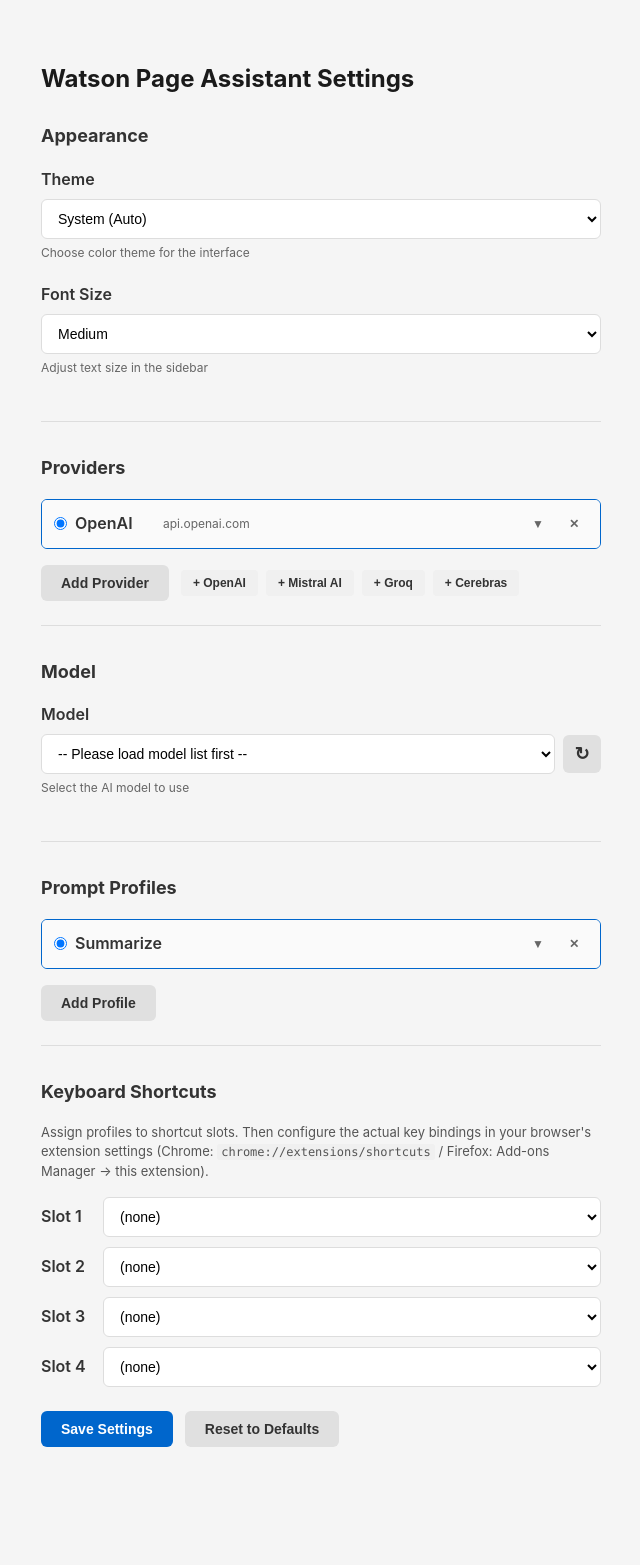
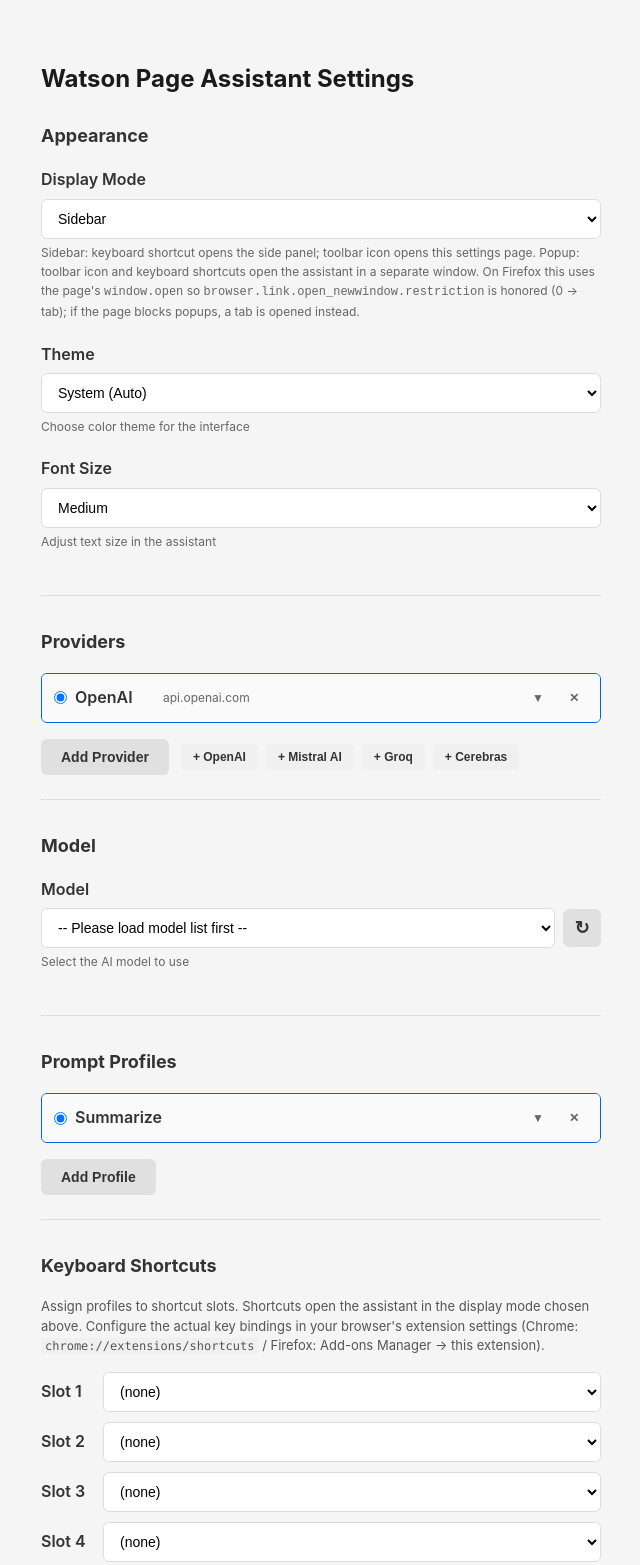
Before and after one commit to gslin/watson-page-assistant, a browser extension: page src/options/options.html in a window 1280 px wide. Shown: the top 1565 px of the page, without its empty margins (319-959 px from the left). Before the commit the page ends 1507 px from the top, so only its background shows below. Drawn offline with Linux system fonts and the light colour scheme.

Commit message:
feat: add display mode setting on the options page.

```diff
--- a/src/common/storage.js
+++ b/src/common/storage.js
@@ -63,7 +63,8 @@ export const defaultSettings = {
     }
   ],
   activeProfileId: 'profile-default',
-  model: 'gpt-4o-mini'
+  model: 'gpt-4o-mini',
+  displayMode: 'sidebar'
 };
 
 /**
--- a/src/options/options.html
+++ b/src/options/options.html
@@ -13,6 +13,15 @@
     <form id="settings-form">
       <section class="settings-section">
         <h2>Appearance</h2>
+
+        <div class="form-group">
+          <label for="displayMode">Display Mode</label>
+          <select id="displayMode" name="displayMode">
+            <option value="sidebar">Sidebar</option>
+            <option value="popup">Popup</option>
+          </select>
+          <small>Sidebar: keyboard shortcut opens the side panel; toolbar icon opens this settings page. Popup: toolbar icon and keyboard shortcuts open the assistant in a separate window. On Firefox this uses the page's <code>window.open</code> so <code>browser.link.open_newwindow.restriction</code> is honored (0 → tab); if the page blocks popups, a tab is opened instead.</small>
+        </div>
 
         <div class="form-group">
           <label for="theme">Theme</label>
@@ -32,7 +41,7 @@
             <option value="large">Large</option>
             <option value="xlarge">Extra Large</option>
           </select>
-          <small>Adjust text size in the sidebar</small>
+          <small>Adjust text size in the assistant</small>
         </div>
       </section>
 
@@ -79,7 +88,7 @@
 
       <section class="settings-section">
         <h2>Keyboard Shortcuts</h2>
-        <p class="section-description">Assign profiles to shortcut slots. Then configure the actual key bindings in your browser's extension settings (Chrome: <code>chrome://extensions/shortcuts</code> / Firefox: Add-ons Manager → this extension).</p>
+        <p class="section-description">Assign profiles to shortcut slots. Shortcuts open the assistant in the display mode chosen above. Configure the actual key bindings in your browser's extension settings (Chrome: <code>chrome://extensions/shortcuts</code> / Firefox: Add-ons Manager → this extension).</p>
 
         <div class="shortcut-list">
           <div class="shortcut-row">
--- a/src/options/options.js
+++ b/src/options/options.js
@@ -33,6 +33,7 @@ const defaultSettings = {
   model: 'gpt-4.1-nano',
   theme: 'system',
   fontSize: 'medium',
+  displayMode: 'sidebar',
   autoSubmitPrompt: true
 };
 
@@ -63,6 +64,7 @@ const modelSelect = document.getElementById('model');
 const modelStatusEl = document.getElementById('model-status');
 const themeSelect = document.getElementById('theme');
 const fontSizeSelect = document.getElementById('fontSize');
+const displayModeSelect = document.getElementById('displayMode');
 const providerListEl = document.getElementById('provider-list');
 const addProviderBtn = document.getElementById('add-provider-btn');
 const profileListEl = document.getElementById('profile-list');
@@ -301,7 +303,7 @@ function renderProfiles() {
       profile.autoSubmit = e.target.checked;
     });
     autoLabel.appendChild(autoCheckbox);
-    autoLabel.appendChild(document.createTextNode(' Auto-submit prompt when sidebar opens'));
+    autoLabel.appendChild(document.createTextNode(' Auto-submit prompt when the assistant opens'));
     autoGroup.appendChild(autoLabel);
     detail.appendChild(autoGroup);
 
@@ -685,6 +687,7 @@ async function loadSettings() {
 
     themeSelect.value = settings.theme;
     fontSizeSelect.value = settings.fontSize;
+    displayModeSelect.value = settings.displayMode === 'popup' ? 'popup' : 'sidebar';
     applyTheme(settings.theme);
 
     savedModel = settings.model;
@@ -721,7 +724,8 @@ async function saveSettings(e) {
     profileShortcuts,
     model: document.getElementById('model').value,
     theme: themeSelect.value,
-    fontSize: fontSizeSelect.value
+    fontSize: fontSizeSelect.value,
+    displayMode: displayModeSelect.value === 'popup' ? 'popup' : 'sidebar'
   };
 
   try {
--- a/src/sidebar/sidebar.js
+++ b/src/sidebar/sidebar.js
@@ -45,6 +45,7 @@ const defaultSettings = {
   model: 'gpt-4.1-nano',
   theme: 'system',
   fontSize: 'medium',
+  displayMode: 'sidebar',
   autoSubmitPrompt: true
 };
 
```
